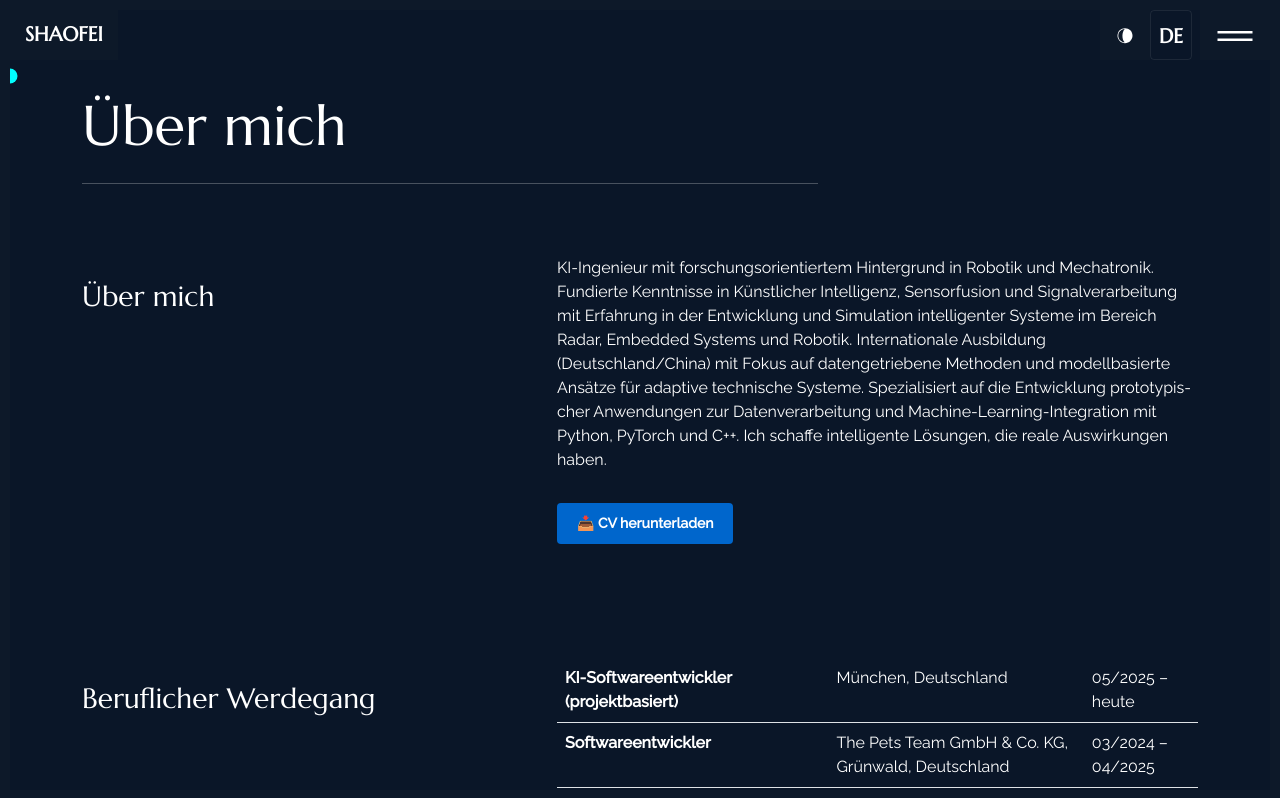
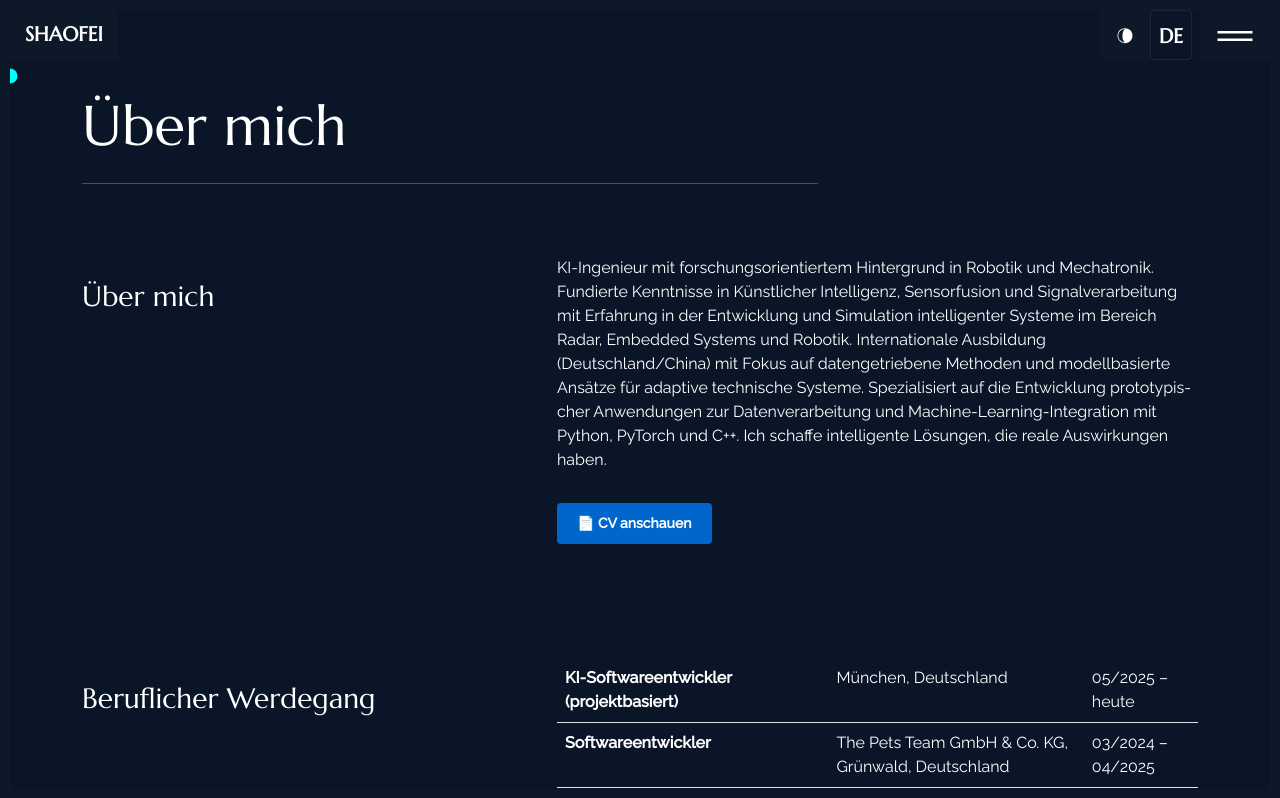
Before and after one commit to shaofei-liu/portfolio, a React (Create React App) app: page /about in a window 1280 px wide. Shown: the top 798 px of the page. Built offline with nearby package versions, Linux system fonts and the light colour scheme.

Commit message:
Feature: Add About Me button on homepage, change German menu to 'Über mich', open resume in new window

```diff
--- a/src/content_option.js
+++ b/src/content_option.js
@@ -253,6 +253,7 @@ const translations = {
         },
         home: {
             portfolioBtn: "My Portfolio",
+            aboutBtn: "About Me",
             contactBtn: "Contact Me",
             introTitle: "I'm Shaofei Liu",
             introDesc: "Engineer with background in mechatronics and robotics, specialized in data-driven analysis, machine learning and digital health. Experience in processing sensor and medical data and building AI models for diagnosis and assistance.",
@@ -284,7 +285,7 @@ const translations = {
         }
     },
     de: {
-        menu: { home: "Home", portfolio: "Portfolio", about: "About", contact: "Kontakt" },
+        menu: { home: "Home", portfolio: "Portfolio", about: "Über mich", contact: "Kontakt" },
         portfolio: { title: "Portfolio", viewProject: "Projekt ansehen" },
         projectView: {
             website: "Webseite",
@@ -300,6 +301,7 @@ const translations = {
         },
         home: {
             portfolioBtn: "Mein Portfolio",
+            aboutBtn: "Über mich",
             contactBtn: "Kontakt",
             introTitle: introdata.title,
             introDesc: introdata.description,
--- a/src/pages/about/index.js
+++ b/src/pages/about/index.js
@@ -43,7 +43,8 @@ export const About = () => {
               <p>{lang === 'en' && dataabout.aboutme_en ? dataabout.aboutme_en : dataabout.aboutme}</p>
               <a
                 href="/ShaofeiLiu_Resume.pdf"
-                download="ShaofeiLiu_Resume.pdf"
+                target="_blank"
+                rel="noopener noreferrer"
                 style={{
                   display: 'inline-block',
                   padding: '10px 20px',
@@ -61,7 +62,7 @@ export const About = () => {
                 onMouseEnter={(e) => e.target.style.backgroundColor = '#0052a3'}
                 onMouseLeave={(e) => e.target.style.backgroundColor = '#0066cc'}
               >
-                {lang === 'en' ? '📥 Download Resume' : '📥 CV herunterladen'}
+                {lang === 'en' ? '📄 View Resume' : '📄 CV anschauen'}
               </a>
             </div>
           </Col>
--- a/src/pages/home/index.js
+++ b/src/pages/home/index.js
@@ -54,6 +54,14 @@ export const Home = () => {
                       <div className="ring three"></div>
                     </div>
                   </Link>
+                  <Link to="/about">
+                    <div id="button_a" className="ac_btn btn">
+                      {translations[lang].home.aboutBtn}
+                      <div className="ring one"></div>
+                      <div className="ring two"></div>
+                      <div className="ring three"></div>
+                    </div>
+                  </Link>
                   <Link to="/contact">
                     <div id="button_h" className="ac_btn btn">
                       {translations[lang].home.contactBtn}
```
